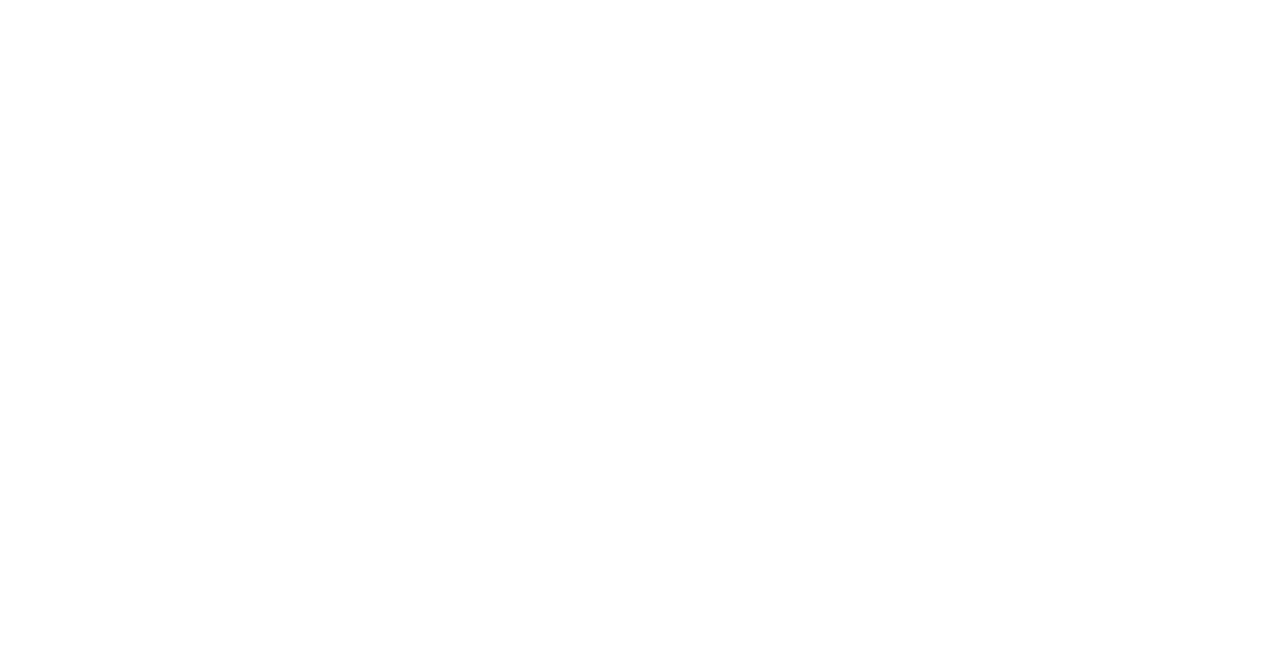
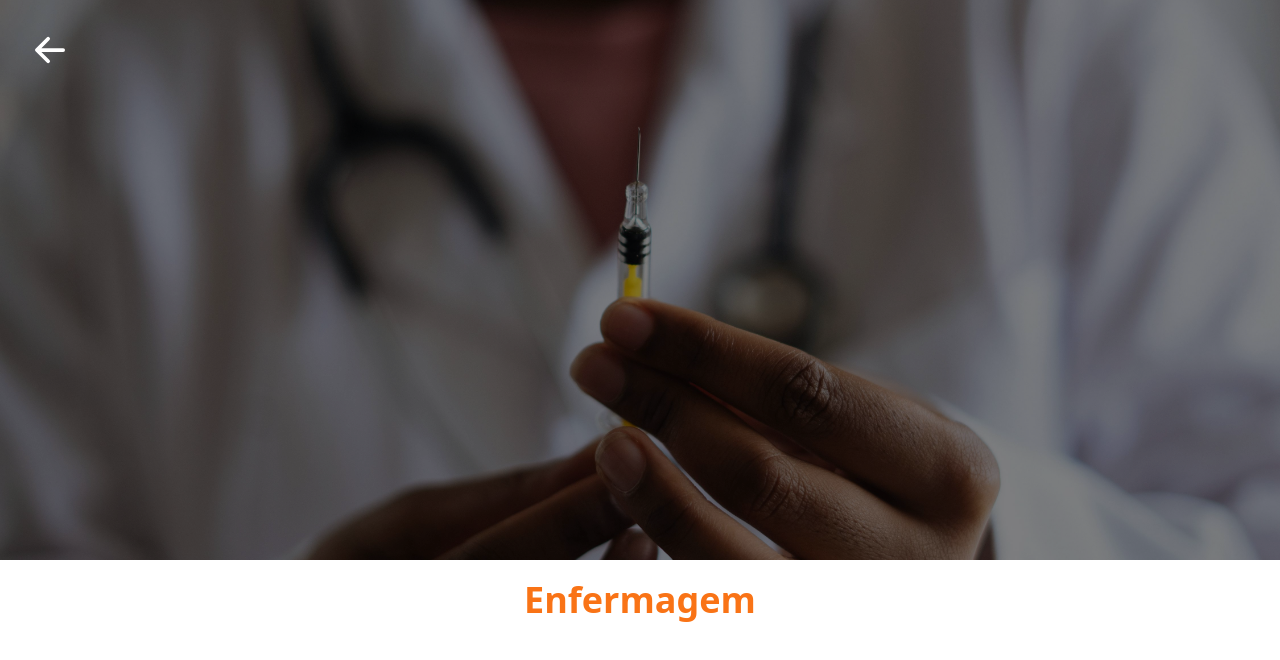
Before and after one commit to letticiamoura/alfatec, a React (Vite) app: page /alfatec/enfermagem in a window 1280 px wide. Before the commit this address had no page. Shown: the top 660 px of the page. Built offline with nearby package versions, Linux system fonts and the light colour scheme.

Commit message:
feat: paginas de cursos criadas

```diff
--- a/package.json
+++ b/package.json
@@ -16,6 +16,7 @@
     "react": "^18.3.1",
     "react-dom": "^18.3.1",
     "react-icons": "^5.3.0",
+    "react-intersection-observer": "^9.14.1",
     "react-router-dom": "^6.27.0",
     "swiper": "^11.1.14"
   },
--- a/src/App.tsx
+++ b/src/App.tsx
@@ -4,6 +4,10 @@
 import Enfer from "./pages/courses/Enfer";
 import About from "./pages/About";
 import Contact from "./pages/Contact";
+import Ele from "./pages/courses/Ele";
+import Log from "./pages/courses/Log";
+import Sdt from "./pages/courses/Sdt";
+import Adm from "./pages/courses/Adm";
 
 export default function App() {
   return (
@@ -13,7 +17,11 @@
             <Route path="/cursos" element={<Courses />} />
             <Route path="/sobre" element={<About />} />
             <Route path="/contato" element={<Contact />} />
-            <Route path="/enf" element={<Enfer />} />
+            <Route path="/enfermagem" element={<Enfer />} />
+            <Route path="/eletrotecnica" element={<Ele />} />
+            <Route path="/logistica" element={<Log />} />
+            <Route path="/sdt" element={<Sdt />} />
+            <Route path="/administracao" element={<Adm />} />
           </Routes>
       </BrowserRouter>
   );
--- /dev/null
+++ b/src/components/CourseLayout.tsx
@@ -0,0 +1,22 @@
+import { BsArrowLeftShort } from "react-icons/bs";
+import { Link } from "react-router-dom";
+
+interface ICourseLaoutProps {
+    title: string;
+    img: string;
+}
+
+export default function CourseLayout({img, title}: ICourseLaoutProps) {
+    return(
+        <div className="h-screen">
+            <div>
+                <Link to="/"><BsArrowLeftShort size={100} color="#fff" className="absolute p-5 z-10"/></Link>
+
+                <img src={img} alt={title} className="md:h-[70vh] md:w-full md:object-cover brightness-50"/>
+
+                <h1 className="font-extrabold text-orange-500 text-4xl font-sans text-center py-5">{title}</h1>
+            </div>
+
+        </div>
+    )
+}
--- a/src/pages/Courses.tsx
+++ b/src/pages/Courses.tsx
@@ -3,19 +3,15 @@
 import adm from "../assets/adm.jpg";
 import log from "../assets/log1.jpg";
 import sdt from "../assets/sdt.jpg";
-import sau from "../assets/saude.jpg";
-import sec from "../assets/sec.png"
 
 import CardCourse from "../components/CardCourse";
 
 export default function Courses() {
     const courses = [
-        { id: 1, img: adm, name: "Administração", link: "/adm" },
-        { id: 2, img: ele, name: "Eletrotécnica", link: "/elet" },
-        { id: 3, img: enf, name: "Enfermagem", link: "/enf" },
-        { id: 4, img: log, name: "Logística", link: "/log" },
-        { id: 5, img: sec, name: "Secretária Escolar", link: "/sec" },
-        { id: 6, img: sau, name: "Saúde Bucal", link: "/sau" },
+        { id: 1, img: adm, name: "Administração", link: "/administracao" },
+        { id: 2, img: ele, name: "Eletrotécnica", link: "/eletrotecnica" },
+        { id: 3, img: enf, name: "Enfermagem", link: "/enfermagem" },
+        { id: 4, img: log, name: "Logística", link: "/logistica" },
         { id: 7, img: sdt, name: "Segurança do Trabalho", link: "/sdt" },
     ];
 
--- /dev/null
+++ b/src/pages/courses/Adm.tsx
@@ -0,0 +1,11 @@
+import CourseLayout from "../../components/CourseLayout";
+
+import adm from "../../assets/adm.jpg";
+
+export default function Adm() {
+    return(
+        <div className="h-screen">
+            <CourseLayout img={adm} title="Administração" />
+        </div>
+    )
+}
--- /dev/null
+++ b/src/pages/courses/Ele.tsx
@@ -0,0 +1,11 @@
+import CourseLayout from "../../components/CourseLayout";
+
+import ele from "../../assets/ele.jpg";
+
+export default function Ele() {
+    return(
+        <div className="h-screen">
+            <CourseLayout img={ele} title="Eletrotécnica" />
+        </div>
+    )
+}
--- a/src/pages/courses/Enfer.tsx
+++ b/src/pages/courses/Enfer.tsx
@@ -1,16 +1,11 @@
-import Layout from "../../components/Layout";
+import CourseLayout from "../../components/CourseLayout";
 
 import enf from "../../assets/enf.jpg";
 
-export default function Enfer() {
+export default function Enf() {
     return(
-        <Layout>
-            <div>
-                <h1>Técnico em Enfermagem</h1>
-                <div>
-                    <img src={enf} alt="Enfermagem" />
-                </div>
-            </div>
-        </Layout>
+        <div className="h-screen">
+            <CourseLayout img={enf} title="Enfermagem" />
+        </div>
     )
 }
--- /dev/null
+++ b/src/pages/courses/Log.tsx
@@ -0,0 +1,11 @@
+import CourseLayout from "../../components/CourseLayout";
+
+import log from "../../assets/log1.jpg";
+
+export default function Log() {
+    return(
+        <div className="h-screen">
+            <CourseLayout img={log} title="Logística" />
+        </div>
+    )
+}
--- /dev/null
+++ b/src/pages/courses/Sdt.tsx
@@ -0,0 +1,11 @@
+import CourseLayout from "../../components/CourseLayout";
+
+import sdt from "../../assets/sdt.jpg";
+
+export default function Sdt() {
+    return(
+        <div className="h-screen">
+            <CourseLayout img={sdt} title="Segurança do Trabalho" />
+        </div>
+    )
+}
--- a/tailwind.config.js
+++ b/tailwind.config.js
@@ -8,6 +8,15 @@
     extend: {
       backgroundImage: {
         'enfer': 'url("./assets/enfer.jpg")'
+      },
+      animation: {
+        fadeIn: "fadeIn 1s ease-in-out",
+      },
+      keyframes: {
+        fadeIn: {
+          "0%": { opacity: "0", transform: "translateY(20px)" },
+          "100%": { opacity: "1", transform: "translateY(0)" },
+        },
       }
     },
   },
```
Also changed, not shown: 1 other file (tests, documents, lock files or other folders).
